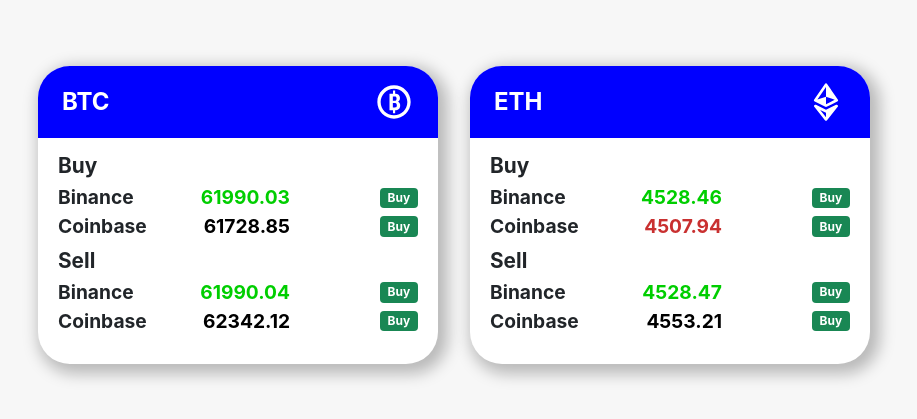
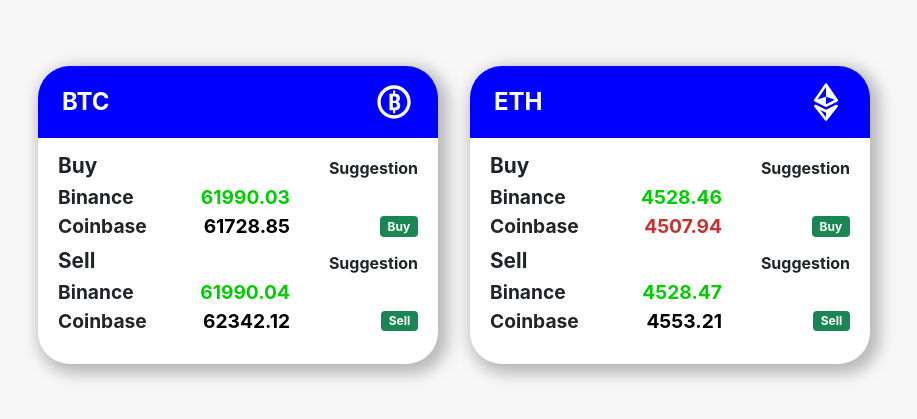
Before and after one commit to derekwidmer/chainalysis-crypto-tracker, a React (Create React App) app in the folder cryptoapp-frontend/: page / in a window 1280 px wide. Shown: the part 185-604 px from the top of the page, without its empty margins (186-1103 px from the left). Built offline with nearby package versions, Linux system fonts and the light colour scheme; the HTML template or start-up script is replaced by a standard one.

Commit message:
Dynamically render buy and sell suggestions

```diff
--- a/cryptoapp-frontend/src/CardSection.js
+++ b/cryptoapp-frontend/src/CardSection.js
@@ -1,4 +1,11 @@
-import React, { useEffect } from 'react'
+import React from 'react'
+
+export default function CardSection(props) {
+	const valueName = `${props.action.toLowerCase()}Price`
+	const binancePrices = props.data["Binance"].map(price => price[valueName]);
+	const coinbasePrices = props.data["Coinbase"].map(price => price[valueName]);
+	const latestBinance = binancePrices[binancePrices.length - 1];
+	const latestCoinbase = coinbasePrices[coinbasePrices.length - 1];
 
 	const checkChange = (prices, priceType) => {
 		const length = prices.length;
@@ -15,16 +22,24 @@
 		}
 	}
 
-export default function CardSection(props) {
-	const valueName = `${props.action.toLowerCase()}Price`
-	const binancePrices = props.data["Binance"].map(price => price[valueName]);
-	const coinbasePrices = props.data["Coinbase"].map(price => price[valueName]);
-
-	// useEffect(() => console.log("Data: ", binancePrices))
+	const renderBadgeCheck = (myPrice, otherPrice) => {
+		if (props.action == "Buy") {
+			if (myPrice > otherPrice) {
+				return false;
+			} else return true;
+		} else if (props.action == "Sell") {
+			if (myPrice < otherPrice) {
+				return false;
+			} else return true;
+		}
+	}
 
 	return (
 		<div>
+			<div className="d-flex align-items-center justify-content-between">
 				<h5 className="card-text section-title mb-1">{props.action}</h5>
+				<h6 className="card-text suggestion">Suggestion</h6>
+			</div>
 			<div className="d-flex flex-column justify-content-between mb-2">
 				<div className="row">
 					<div className="col-4">
@@ -32,12 +47,14 @@
 					</div>
 					<div className="col-4 d-flex justify-content-center">
 						<span className={`price-num ms-auto ${checkChange(binancePrices, valueName)}`}>
-							{binancePrices[binancePrices.length - 1]}
+							{latestBinance}
 						</span>
 					</div>
 					<div className="col-4 d-flex justify-content-end align-items-center">
 						<div className="d-flex justify-content-center">
-							<span class="badge bg-success">Buy</span>
+							{renderBadgeCheck(latestBinance, latestCoinbase) ?
+								<span class="badge bg-success">{props.action}</span> :
+								<></>}
 						</div>
 					</div>
 				</div>
@@ -47,12 +64,14 @@
 					</div>
 					<div className="col-4 d-flex justify-content-center">
 						<span className={`price-num ms-auto ${checkChange(coinbasePrices, valueName)}`}>
-							{coinbasePrices[coinbasePrices.length - 1]}
+							{latestCoinbase}
 						</span>
 					</div>
 					<div className="col-4 d-flex justify-content-end align-items-center">
 						<div className="d-flex justify-content-center">
-							<span class="badge bg-success">Buy</span>
+							{renderBadgeCheck(latestCoinbase, latestBinance) ?
+								<span class="badge bg-success">{props.action}</span> :
+								<></>}
 						</div>
 					</div>
 				</div>
--- a/cryptoapp-frontend/src/_tracker.scss
+++ b/cryptoapp-frontend/src/_tracker.scss
@@ -52,3 +52,7 @@
 .stagnant {
 	color: black;
 }
+
+.suggestion {
+	font-weight: 700;
+}
--- a/cryptoapp-frontend/src/main.css
+++ b/cryptoapp-frontend/src/main.css
@@ -65,4 +65,8 @@
 .stagnant {
   color: black;
 }
+
+.suggestion {
+  font-weight: 700;
+}
 /*# sourceMappingURL=main.css.map */
```
Also changed, not shown: cryptoapp-frontend/src/CryptoCard.js (+0 -19 lines), 1 other file (tests, documents, lock files or other folders). Lines whose indentation alone changed are shown as unchanged.
